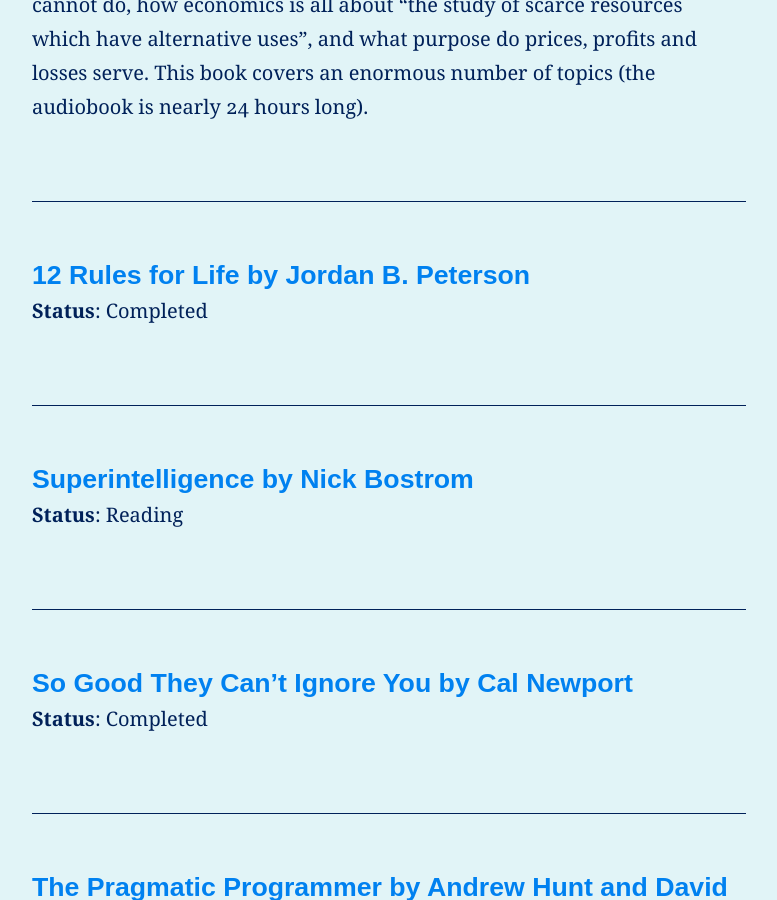
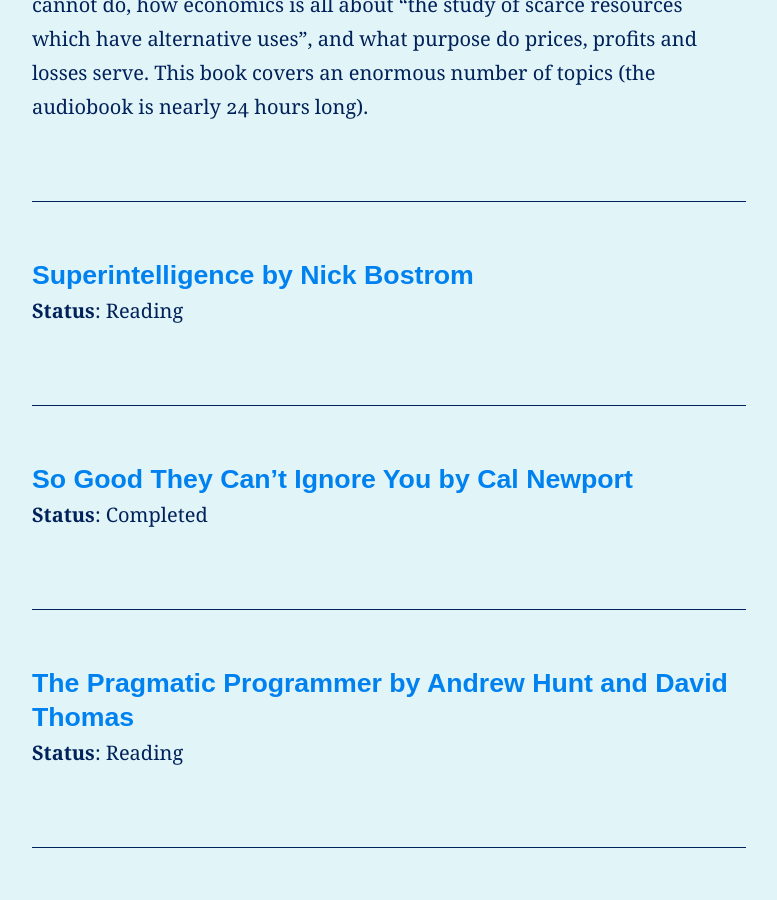
Before and after one commit to aayn/aayn.github.io, a Jekyll site: the page built from bookshelf.md, in a window 1280 px wide and 900 px high, scrolled down 1866 px. Shown: the whole window, without its empty margins (251-1028 px from the left). Built offline with Jekyll 4.4.1, drawn with Linux system fonts in a browser that asks for light colours; our own code applies the rules of GitHub Pages for plain Markdown files; comment, search, counter and statistics services are not loaded.

Commit message:
Minor (possibly reversible) edit

```diff
--- a/bookshelf.md
+++ b/bookshelf.md
@@ -48,12 +48,6 @@ number of topics (the audiobook is nearly 24 hours long).
 
 ----------------
 
-#### 12 Rules for Life by Jordan B. Peterson
-
-**Status**: Completed
-
-----------------
-
 #### Superintelligence by Nick Bostrom
 
 **Status**: Reading
```
